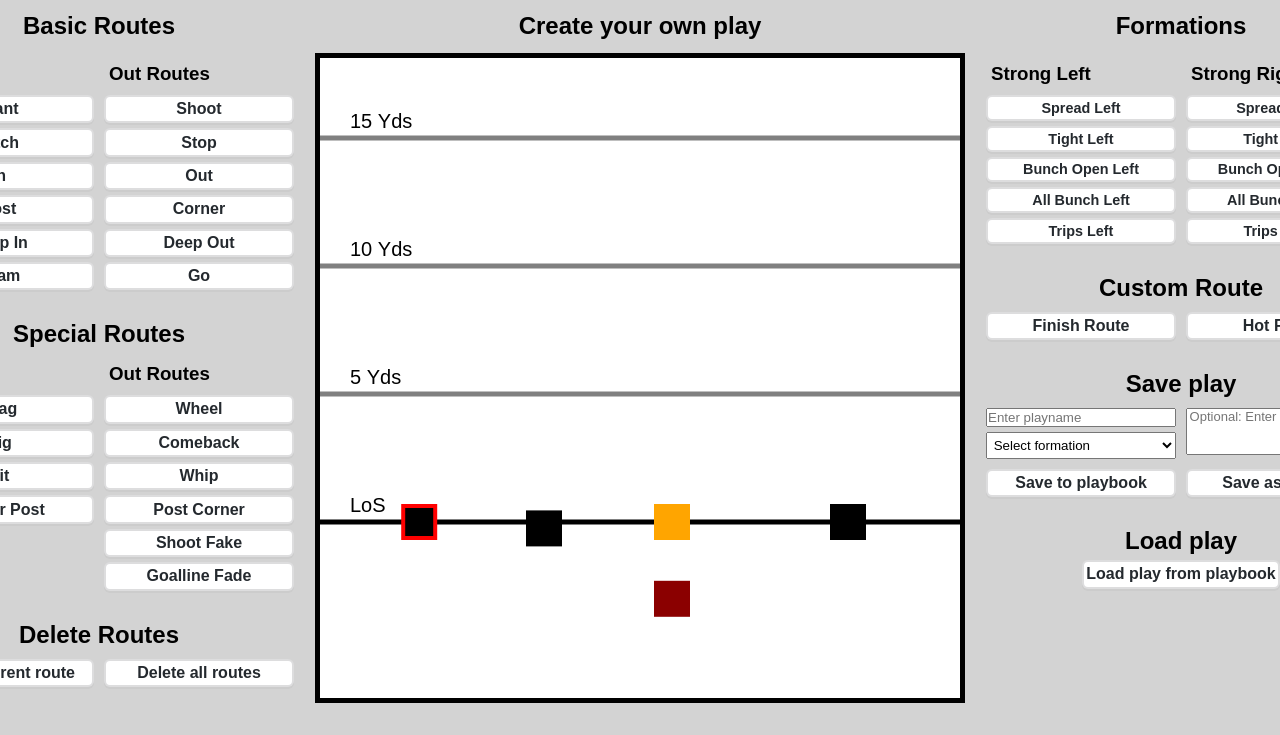
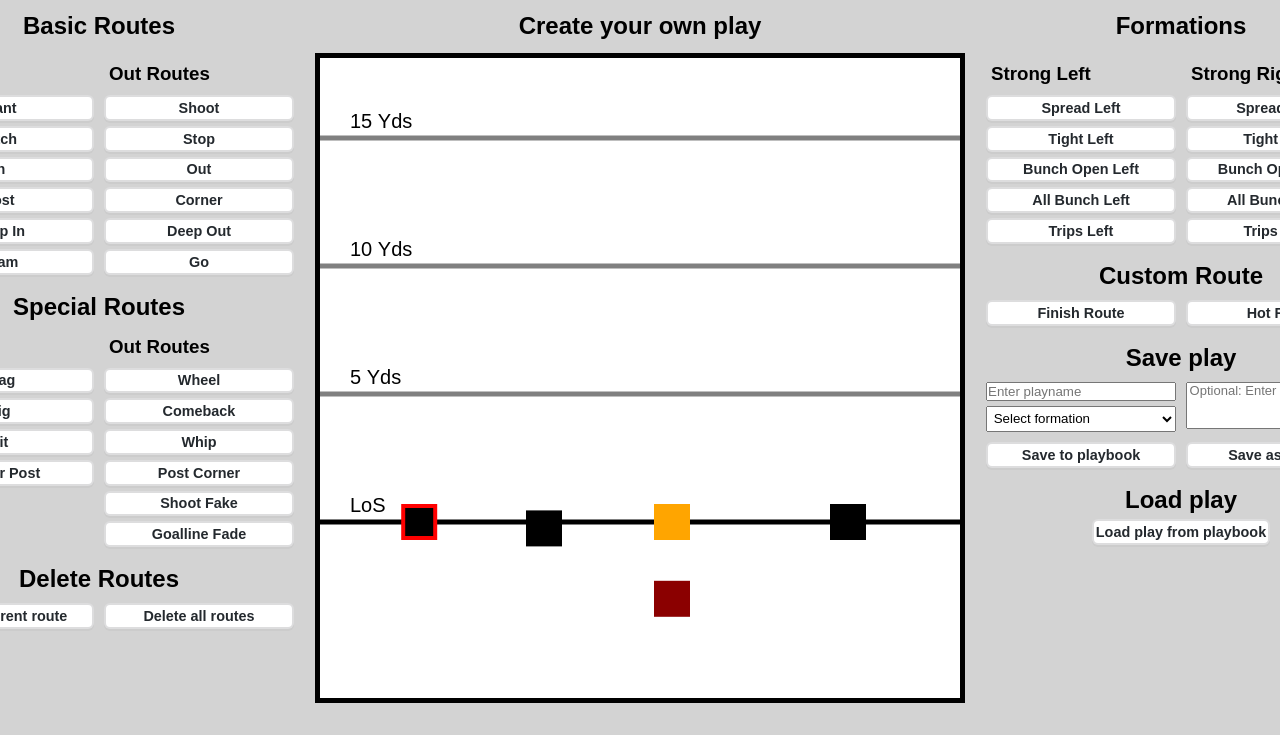
Before and after one commit to Gnunroh/flagplaydesigner, a plain HTML site: page index.html in a window 1280 px wide. Shown: the part 65-800 px from the top of the page. Drawn offline with Linux system fonts and the light colour scheme; no server answers.

Commit message:
Further improved vertical alignment

```diff
--- a/style.css
+++ b/style.css
@@ -10,7 +10,7 @@ button {
     margin:0;
     padding:0;
     font-weight: bold;
-    font-size: 1em;
+    font-size: .9em;
     max-height: 200px;
     appearance: none;
     background-color: #ffffff;
@@ -296,7 +296,7 @@ h1 {
 
 .headlinecontainer {
     width: 400px;
-    padding-top: 5%;
+    padding-top: 2%;
     display:flex;
     flex-direction: column;
     align-items: center;
```
